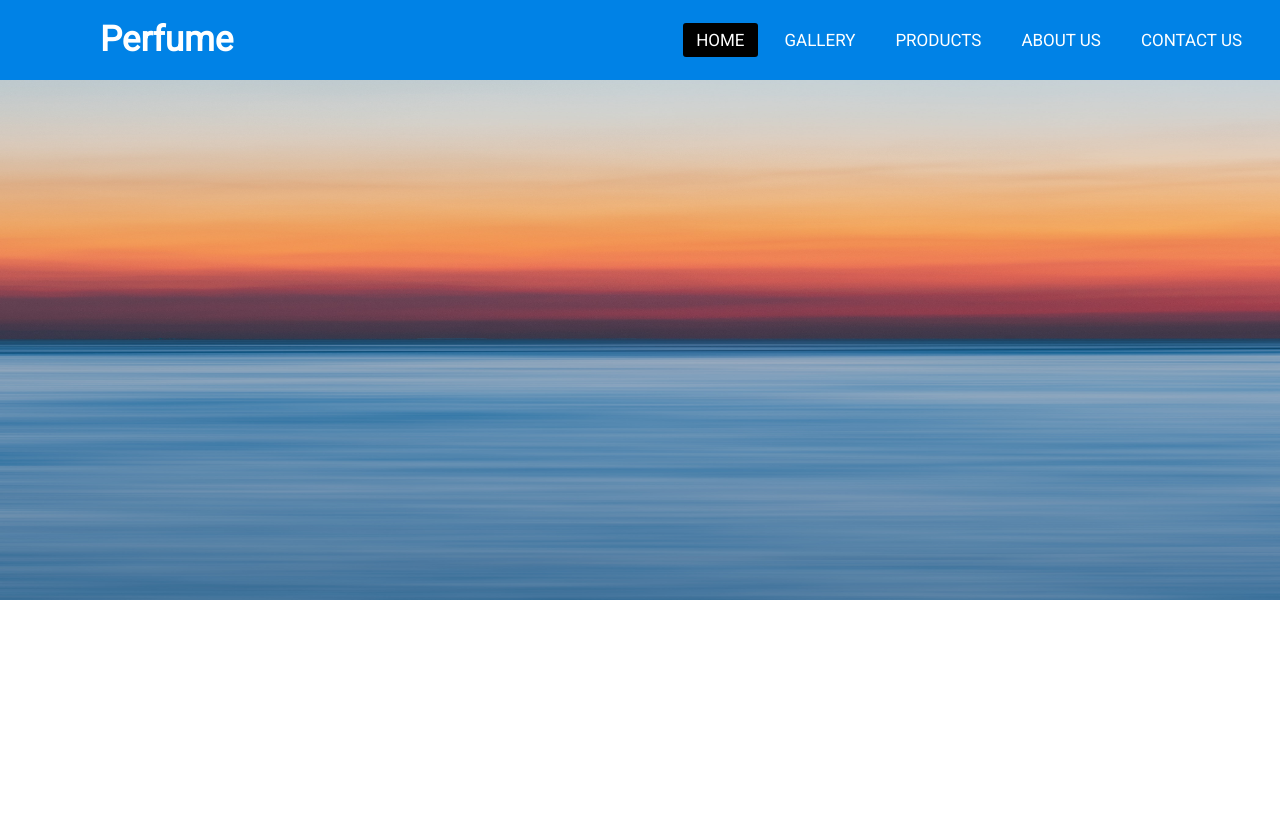
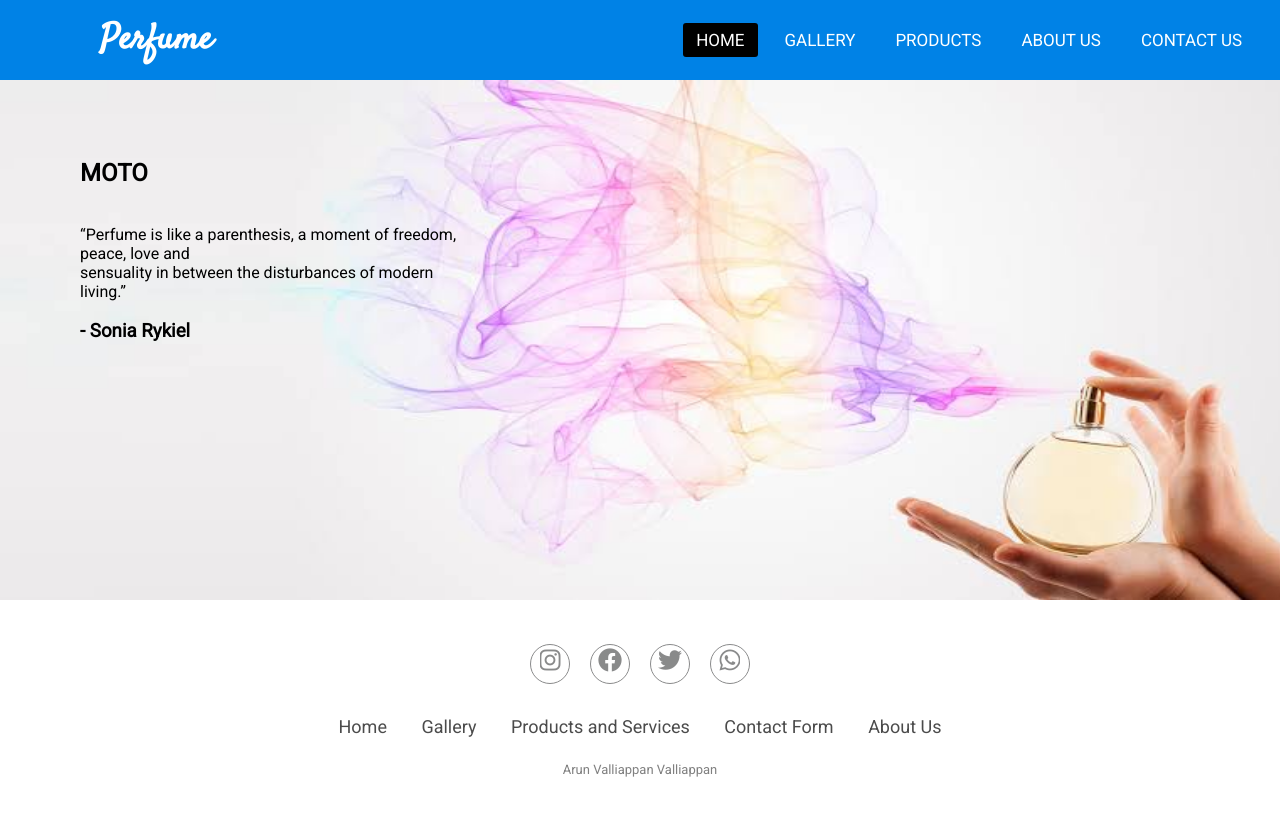
Before and after one commit to SambariManikanta09/Perfume, a plain HTML site: page index.html in a window 1280 px wide. Drawn offline with Linux system fonts and the light colour scheme.

Commit message:
footer and background images added

```diff
--- a/aboutus/aboutus.css
+++ b/aboutus/aboutus.css
@@ -8,7 +8,9 @@
 .section {
   width: 100%;
   min-height: 100vh;
-  background-color: #c5ecfd;
+  /* background-color: #c5ecfd; */
+  background: url("../Images/background11.jpg") no-repeat fixed center;
+  background-size: cover;
 }
 .container {
   width: 79%;
@@ -82,7 +84,7 @@
     display: block;
     margin: auto;
   }
-  .image-section {
+  /* .image-section {
     float: none;
     width: 100%;
   }
@@ -91,7 +93,7 @@
     height: auto;
     display: none;
     margin: auto;
-  }
+  } */
   .content-section .title {
     text-align: center;
     font-size: 19px;
--- a/index.html
+++ b/index.html
@@ -4,6 +4,10 @@
     <meta charset="UTF-8" />
     <meta http-equiv="X-UA-Compatible" content="IE=edge" />
     <meta name="viewport" content="width=device-width, initial-scale=1.0" />
+    <link
+      rel="stylesheet"
+      href="https://cdnjs.cloudflare.com/ajax/libs/font-awesome/6.0.0-beta2/css/all.min.css"
+    />
     <link rel="icon" href="Images/icon2.png" type="image/x-icon" />
     <link rel="stylesheet" href="style.css" />
     <title>Perfume</title>
@@ -27,16 +31,40 @@
         <li><a href="contact/contact.html">Contact Us</a></li>
       </ul>
     </nav>
-    <section>
-      <div class="back_ground">
+    <section class="section">
+      <div class="background-pic">
         <img
-          src="Images/background7.jpg"
+          src="Images/background9.jpeg"
           alt="Cinque Terre"
           width="1365"
           height="520"
           z-index="-1"
         />
       </div>
+      <div class="moto">
+        <h1>MOTO</h1>
+        <p>
+          “Perfume is like a parenthesis, a moment of freedom, peace, love and
+          sensuality in between the disturbances of modern living.”
+        </p>
+        <h3>- Sonia Rykiel</h3>
+      </div>
+    </section>
+    <section class="footer">
+      <div class="social">
+        <a href="#"><i class="fab fa-instagram"></i></a>
+        <a href="#"><i class="fab fa-facebook"></i></a>
+        <a href="#"><i class="fab fa-twitter"></i></a>
+        <a href="#"><i class="fab fa-whatsapp"></i></a>
+      </div>
+      <ul class="list">
+        <li><a href="#">Home</a></li>
+        <li><a href="#">Gallery</a></li>
+        <li><a href="#">Products and Services</a></li>
+        <li><a href="#">Contact Form</a></li>
+        <li><a href="#">About Us</a></li>
+      </ul>
+      <p class="copyrights">Arun Valliappan Valliappan</p>
     </section>
   </body>
 </html>
--- a/style.css
+++ b/style.css
@@ -1,4 +1,5 @@
 @import url("https://fonts.googleapis.com/css?family=Roboto");
+@import url("https://fonts.googleapis.com/css2?family=Satisfy&display=swap");
 
 * {
   padding: 0;
@@ -6,18 +7,21 @@
   text-decoration: none;
   list-style: none;
   box-sizing: border-box;
-  overflow: hidden;
+  /* overflow: hidden; */
+  overflow-x: hidden;
   font-family: "Roboto", sans-serif;
 }
-
+/* 0082e6 db4d75 */
 nav {
   background-color: #0082e6;
   height: 80px;
   width: 100%;
+  overflow: hidden;
 }
 
 .logo {
   color: white;
+  font-family: "Satisfy", cursive;
   font-size: 35px;
   line-height: 80px;
   padding: 0 100px;
@@ -114,9 +118,92 @@ a:hover {
   height: auto;
 } */
 
-.back_ground {
+.section {
+  position: relative;
+}
+
+.background-pic {
+  position: relative;
+  top: 0;
+  left: 0;
   background-size: cover;
   background-repeat: no-repeat;
   max-width: 100%;
   height: auto;
 }
+
+.moto {
+  position: absolute;
+  top: 60px;
+  left: 80px;
+  height: 75%;
+  width: 30%;
+}
+
+.moto {
+  white-space: pre-line;
+}
+
+.footer {
+  padding: 40px 0px;
+  background-color: #fff;
+}
+
+.footer .social {
+  text-align: center;
+  padding-bottom: 25px;
+  color: #4b4c4d;
+}
+
+.footer .social a {
+  font-size: 24px;
+  color: inherit;
+  border: 1px solid;
+  width: 40px;
+  line-height: 38px;
+  display: inline-block;
+  text-align: center;
+  border-radius: 50%;
+  margin: 0 8px;
+  opacity: 0.65;
+}
+
+.footer .social a:hover {
+  opacity: 0.9;
+}
+
+.footer ul {
+  /* margin-top: 0; */
+  padding: 0;
+  list-style: none;
+  font-size: 18px;
+  line-height: 1.5;
+  margin-bottom: 0;
+  text-align: center;
+}
+
+.footer ul li a {
+  color: inherit;
+  text-decoration: none;
+  opacity: 0.7;
+}
+
+.footer ul li {
+  display: inline-block;
+  padding: 0 15px;
+  border: 0.5px;
+}
+
+.footer ul li a:hover {
+  opacity: 1;
+  background-color: rgb(0, 0, 0);
+  border-radius: 5px;
+  color: rgb(256, 256, 256);
+}
+
+.footer .copyrights {
+  margin-top: 15px;
+  text-align: center;
+  font-size: 13px;
+  color: rgb(128, 128, 128);
+}
```
Also changed, not shown: aboutus/aboutus.html (+18 -2 lines), Images/background10.jpg (added), Images/background11.jpg (added), Images/background8.jpeg (added), Images/background9.jpeg (added).
